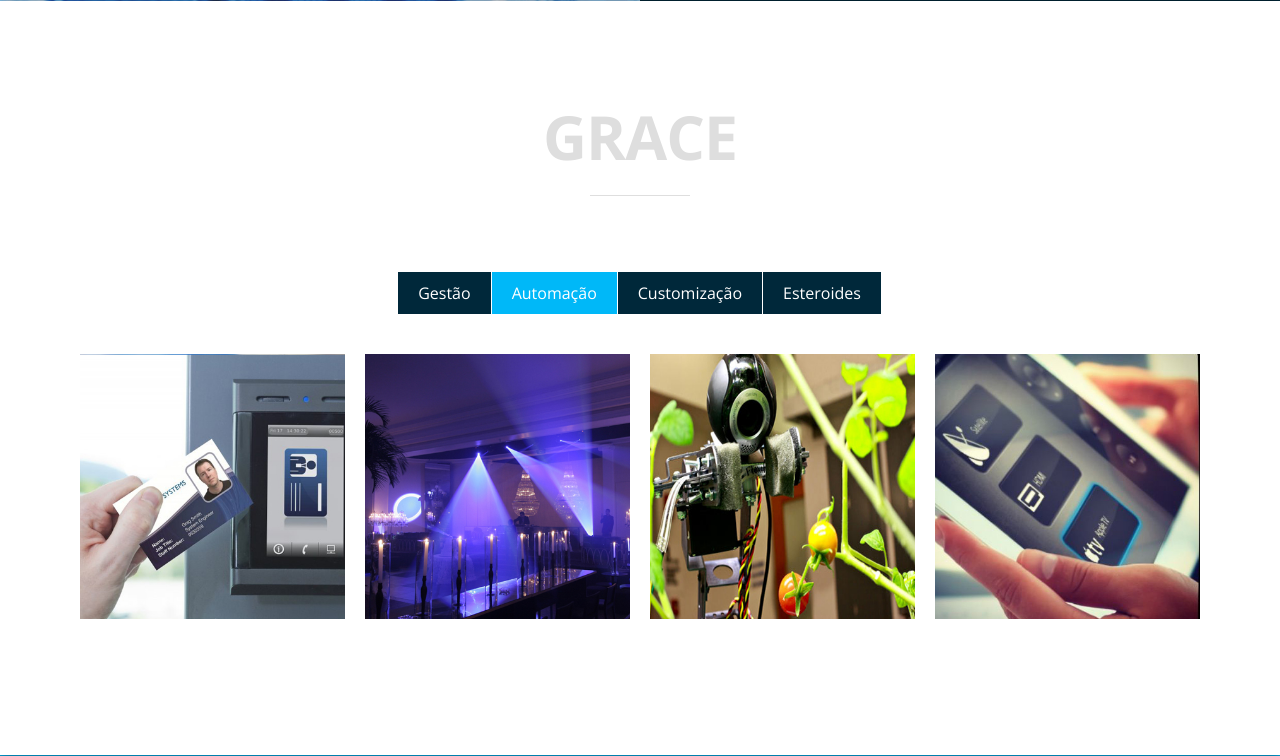
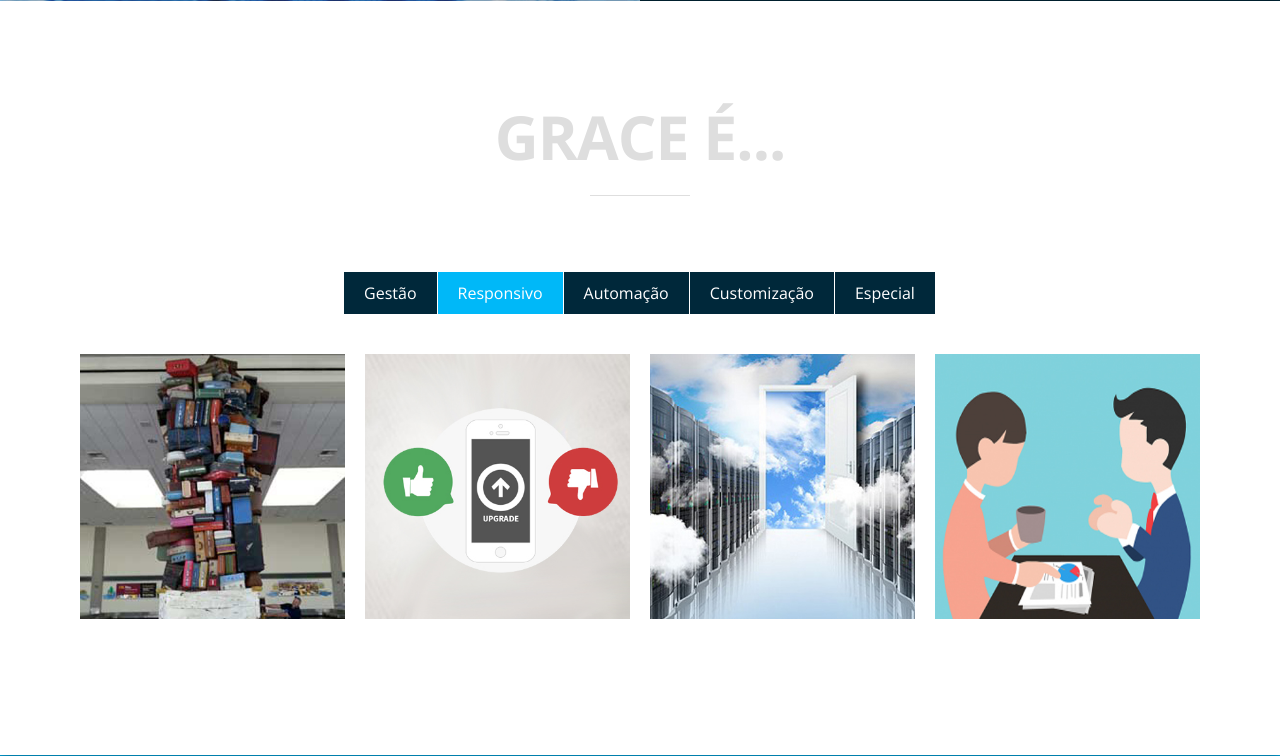
Before and after one commit to acgfbr/GraceERP, a Django app: page / in a window 1280 px wide, after a click on "Responsivo". Shown: the part 1988-2744 px from the top of the page. Run offline with Django 3.2, Linux system fonts and the light colour scheme; some web fonts are replaced.

Commit message:
Update static

```diff
--- a/grace/core/templates/index.html
+++ b/grace/core/templates/index.html
@@ -5,18 +5,25 @@
       <meta charset="UTF-8">
       <meta name="viewport" content="width=device-width, initial-scale=1.0" />
       <title>Grace - ERP in cloud</title>
+
+       <!-- Favicon -->
+        <link rel="shortcut icon" href="{% static 'img/favicon.png'%}">
+
+       <!-- CSS -->
       <link rel="stylesheet" href="{% static 'css/components.css' %}">
       <link rel="stylesheet" href="{% static 'css/responsee.css' %}">
       <link rel="stylesheet" href="{% static 'css/icons.css' %}">
       <link rel="stylesheet" href="{% static 'owl-carousel/owl.carousel.css' %}">
       <link rel="stylesheet" href="{% static 'owl-carousel/owl.theme.css' %}">
-      <!-- CUSTOM STYLE -->
+
+       <!-- CUSTOM STYLE -->
       <link rel="stylesheet" href="{% static 'css/template-style.css' %}">
       <link href='http://fonts.googleapis.com/css?family=Open+Sans:400,300,600,700,800&subset=latin,latin-ext' rel='stylesheet' type='text/css'>
       <script type="text/javascript" src="{% static 'js/jquery-1.8.3.min.js' %}"></script>
       <script type="text/javascript" src="{% static 'js/jquery-ui.min.js' %}"></script>
       <script type="text/javascript" src="{% static 'js/template-scripts.js' %}"></script>
    </head>
+
    <body class="size-1140">
 
    <!-- TOP NAV WITH LOGO -->
@@ -181,7 +188,7 @@
           <!-- grace -->
          <div id="grace">
             <div class="line">
-               <h2 class="section-title">grace</h2>
+                <h2 class="section-title">Grace é...</h2>
                <div class="tabs">
                   <div class="tab-item tab-active">
                     <a class="tab-label active-btn">Gestão</a>
@@ -191,6 +198,17 @@
                         <div class="s-12 m-6 l-3"><a class="grace-container lightbox margin-bottom"><div class="grace-text"><h4>Agenda</h4><p>Compromissos salvos e com lembretes e avisos programados para que você não perca nada.</p></div><img src="{% static 'img/gestao2.jpg' %}" alt=""></a></div>
                         <div class="s-12 m-6 l-3"><a class="grace-container lightbox margin-bottom"><div class="grace-text"><h4>Finanças</h4><p>Controle de gastos, vendas, doações. Seu estoque e seu caixa sempre no azul. </p></div><img src="{% static 'img/gestao3.jpg' %}" alt=""></a></div>
                         <div class="s-12 m-6 l-3"><a class="grace-container lightbox margin-bottom"><div class="grace-text"><h4>Contato</h4><p>Uma boa relação entre membros e frequentantes é vital. Recursos especiais para garantir isso.</p></div><img src="{% static 'img/gestao4.jpg' %}" alt=""></a></div>
+                      </div>
+                    </div>
+                  </div>
+                    <div class="tab-item">
+                    <a class="tab-label">Responsivo</a>
+                    <div class="tab-content">
+                      <div class="margin">
+                        <div class="s-12 m-6 l-3"><a class="grace-container lightbox margin-bottom"><div class="grace-text"><h4>Falta de excesso</h4><p>Somos contra excessos, mas encontrou algo faltando no Grace? É só pedir.</p></div><img src="{% static 'img/responsivo1.jpg' %}" alt=""></a></div>
+                        <div class="s-12 m-6 l-3"><a class="grace-container lightbox margin-bottom"><div class="grace-text"><h4>Atualização constante</h4><p>Tecnologia recente, atualizações programadas e de acordo com seu feedback.</p></div><img src="{% static 'img/responsivo2.jpg' %}" alt=""></a></div>
+                        <div class="s-12 m-6 l-3"><a class="grace-container lightbox margin-bottom"><div class="grace-text"><h4>Infraestura</h4><p>Não há necessidade de gastar uma fortuna com salas e máquinas.</p></div><img src="{% static 'img/responsivo3.jpg' %}" alt=""></a></div>
+                        <div class="s-12 m-6 l-3"><a class="grace-container lightbox margin-bottom"><div class="grace-text"><h4>Deu problema?</h4><p>Fale com os desenvolvedores. Ligação direta, aqui não tem ramal.</p></div><img src="{% static 'img/responsivo4.jpg' %}" alt=""></a></div>
                       </div>
                     </div>
                   </div>
@@ -216,6 +234,15 @@
                       </div>
                     </div>
                   </div>
+                    <div class="tab-item">
+                    <a class="tab-label">Especial</a>
+                    <div class="tab-content">
+                      <div class="margin">
+                        <div class="s-12 m-6 l-3 center"><a class="grace-container lightbox margin-bottom"><div class="grace-text"><h4>Para nós...</h4><p>Você não é só mais um cliente feliz. Você é nosso parceiro.</p></div><img src="{% static 'img/especial1.jpg' %}" alt=""></a></div>
+                      </div>
+                    </div>
+                  </div>
+                   <!--
                   <div class="tab-item">
                     <a class="tab-label">Esteroides</a>
                     <div class="tab-content">
@@ -226,7 +253,7 @@
                         <div class="s-12 m-6 l-3"><a class="grace-container lightbox margin-bottom"><div class="grace-text"><h4>Tem que ser blindão</h4><p>Grace tem a intenção de fortalecer a missão.</p></div><img src="{% static 'img/blindao4.jpg' %}" alt=""></a></div>
                       </div>
                     </div>
-                  </div>
+                  </div> -->
                </div>
             </div>
          </div>
```
Also changed, not shown: grace/core/static/img/especial1.jpg (added), grace/core/static/img/favicon.png (added), grace/core/static/img/responsivo1.jpg (added), grace/core/static/img/responsivo2.jpg (added), grace/core/static/img/responsivo3.jpg (added), grace/core/static/img/responsivo4.jpg (added).
